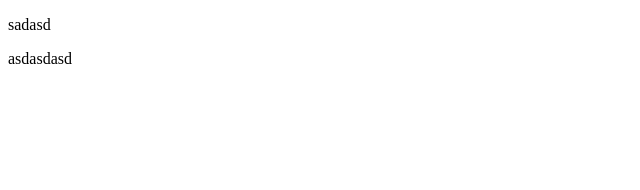
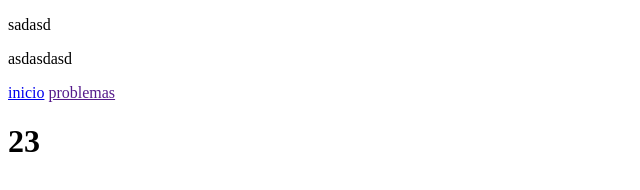
Before and after one commit to Brayanjax/definitivo, a plain HTML site: page index.html in a window 1280 px wide. Shown: the whole page, without its empty margins (0-640 px from the left). Drawn offline with Linux system fonts and the light colour scheme.

Commit message:
new addition

```diff
--- a/index.html
+++ b/index.html
@@ -9,5 +9,10 @@
 <body>
     <p>sadasd</p>
     <p>asdasdasd</p>
+    <Div>
+        <a href="#">inicio</a>
+        <a href="">problemas</a>
+        <h1>23</h1>
+    </Div>
 </body>
 </html>
```
